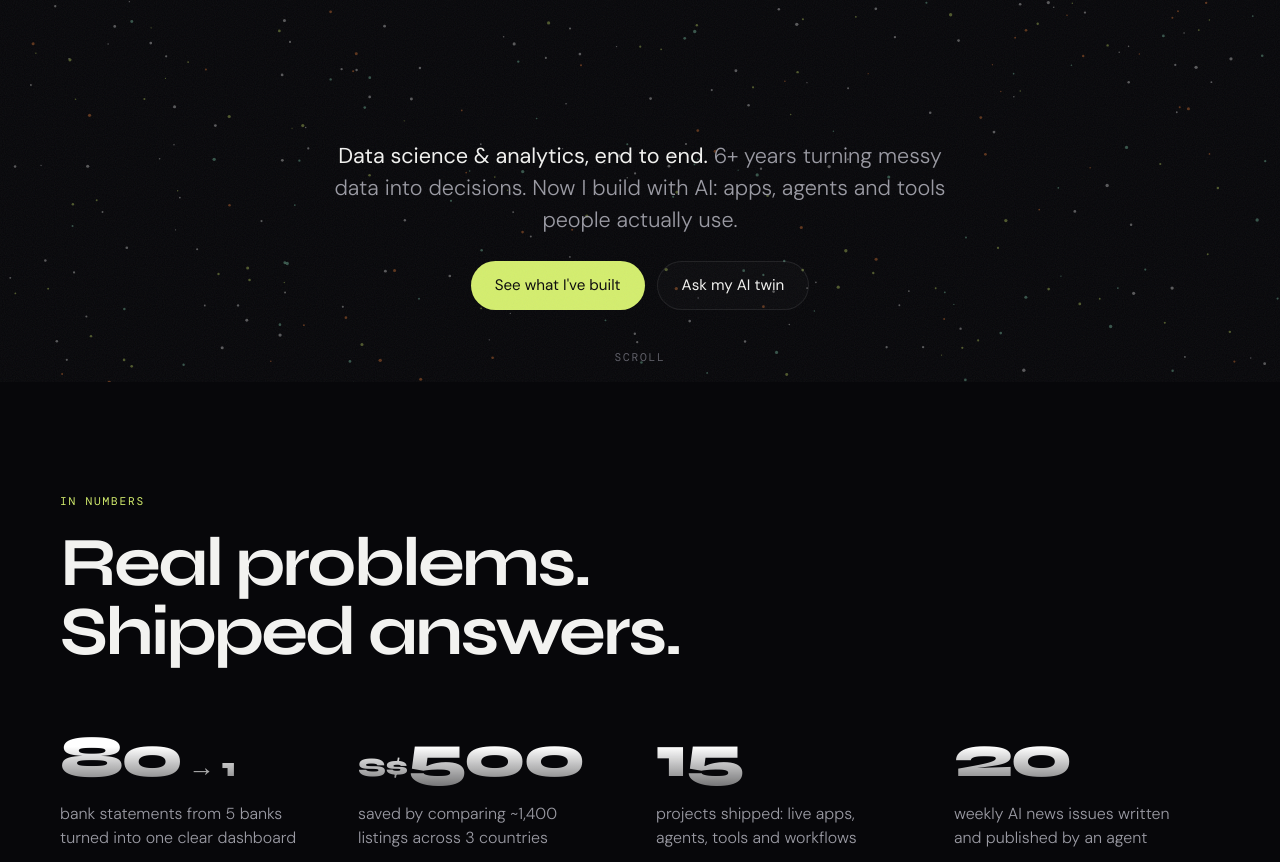
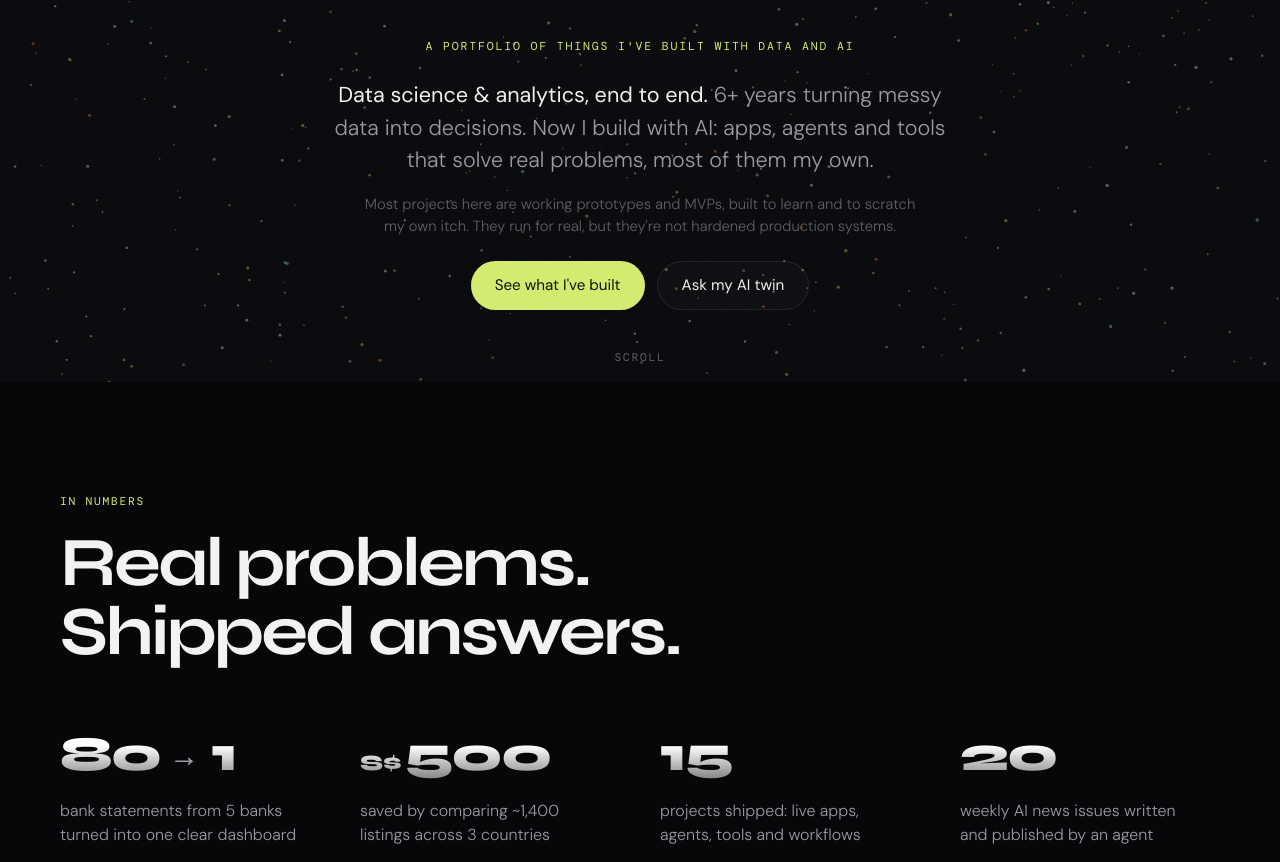
Before and after one commit to pinpingpong/portfolio_website, a plain HTML site: page prototype.html in a window 1280 px wide. Shown: the part 418-1280 px from the top of the page. Drawn offline with nearby package versions, Linux system fonts and the light colour scheme.

Commit message:
Prototype: say what the site is, prototype/MVP note, fix outcome numbers, mobile nav
Co-Authored-By: Claude Opus 5.5 <noreply@anthropic.com>

```diff
--- a/prototype.html
+++ b/prototype.html
@@ -65,6 +65,8 @@
     }
     .hero-copy p { font-size: clamp(1.05rem, 2vw, 1.35rem); color: var(--muted); max-width: 640px; line-height: 1.5; }
     .hero-copy p strong { color: var(--text); font-weight: 400; }
+    .hero-copy .site-what { color: var(--lime); font-size: 0.72rem; }
+    .hero-copy .site-note { font-size: 0.92rem; color: var(--dim); max-width: 560px; margin-top: -0.5rem; }
     .hero-cta { display: flex; gap: 0.75rem; flex-wrap: wrap; justify-content: center; }
     .pill {
       display: inline-flex; align-items: center; gap: 0.5rem;
@@ -93,14 +95,15 @@
 
     /* ── Outcomes ── */
     #outcomes { padding: 14vh 0 10vh; }
-    .outcomes { display: grid; grid-template-columns: repeat(4, minmax(0, 1fr)); gap: 2.5rem 2rem; margin-top: 4rem; }
+    .outcomes { display: grid; grid-template-columns: repeat(auto-fit, minmax(230px, 1fr)); gap: 3rem 2.5rem; margin-top: 4rem; }
     .num {
       font-family: 'Syne', sans-serif; font-weight: 800;
-      font-size: clamp(2.4rem, 4.6vw, 4.4rem); letter-spacing: -0.05em; line-height: 0.95; white-space: nowrap;
+      font-size: clamp(2.4rem, 3.8vw, 3.7rem); letter-spacing: -0.04em; line-height: 1; white-space: nowrap; padding-bottom: 0.08em;
       background: linear-gradient(180deg, #fff 30%, rgba(255,255,255,0.45));
       -webkit-background-clip: text; background-clip: text; color: transparent;
     }
-    .num small { font-size: 0.45em; letter-spacing: -0.02em; }
+    .num small.arrow { font-size: 0.6em; color: var(--muted); -webkit-text-fill-color: var(--muted); vertical-align: 0.15em; }
+    .num small { font-size: 0.45em; letter-spacing: 0; margin-right: 0.12em; }
     .cap { margin-top: 1rem; color: var(--muted); font-size: 1rem; line-height: 1.5; max-width: 15rem; }
     .cap a { color: var(--text); border-bottom: 1px solid var(--line); }
 
@@ -251,6 +254,7 @@
     @media (max-width: 860px) {
       nav { padding: 1rem; }
       .nav-links { gap: 1.1rem; font-size: 0.62rem; }
+      .hide-sm { display: none; }
       .wrap { padding: 0 1rem; }
       .outcomes { grid-template-columns: repeat(2, minmax(0, 1fr)); }
       .story-grid { grid-template-columns: minmax(0, 1fr); gap: 0; }
@@ -275,14 +279,16 @@
 <body>
   <nav>
     <a class="logo" href="#hero">LPX</a>
-    <div class="nav-links mono"><a href="#outcomes">Impact</a><a href="#stories">Stories</a><a href="#wall">All work</a><a href="/resume">Resume</a><a href="https://www.linkedin.com/in/pin-xiu-lim-376b1b115/" target="_blank">LinkedIn ↗</a></div>
+    <div class="nav-links mono"><a href="#outcomes" class="hide-sm">Impact</a><a href="#stories">Stories</a><a href="#wall">All work</a><a href="/resume">Resume</a><a href="https://www.linkedin.com/in/pin-xiu-lim-376b1b115/" target="_blank" class="hide-sm">LinkedIn ↗</a></div>
   </nav>
 
   <!-- ── HERO: data points that form my name ── -->
   <section id="hero">
     <canvas id="field" aria-label="Thousands of moving data points forming the name Pin Xiu"></canvas>
     <div class="hero-copy">
-      <p><strong>Data science &amp; analytics, end to end.</strong> 6+ years turning messy data into decisions. Now I build with AI: apps, agents and tools people actually use.</p>
+      <p class="site-what mono">A portfolio of things I've built with data and AI</p>
+      <p><strong>Data science &amp; analytics, end to end.</strong> 6+ years turning messy data into decisions. Now I build with AI: apps, agents and tools that solve real problems, most of them my own.</p>
+      <p class="site-note">Most projects here are working prototypes and MVPs, built to learn and to scratch my own itch. They run for real, but they're not hardened production systems.</p>
       <div class="hero-cta">
         <a class="pill pill-solid" href="#stories">See what I've built</a>
         <a class="pill pill-ghost" href="/">Ask my AI twin</a>
@@ -297,7 +303,7 @@
       <div class="kicker mono reveal">In numbers</div>
       <h2 class="h2 reveal">Real problems.<br>Shipped answers.</h2>
       <div class="outcomes">
-        <div class="reveal"><div class="num"><span data-to="80">0</span><small> → 1</small></div><div class="cap">bank statements from 5 banks turned into one clear dashboard</div></div>
+        <div class="reveal"><div class="num"><span data-to="80">0</span><small class="arrow"> → </small>1</div><div class="cap">bank statements from 5 banks turned into one clear dashboard</div></div>
         <div class="reveal"><div class="num"><small>S$</small><span data-to="500">0</span></div><div class="cap">saved by comparing ~1,400 listings across 3 countries</div></div>
         <div class="reveal"><div class="num"><span data-to="15">0</span></div><div class="cap">projects shipped: live apps, agents, tools and workflows</div></div>
         <div class="reveal"><div class="num"><span data-to="20">0</span></div><div class="cap">weekly AI news issues written and published by an agent</div></div>
@@ -347,7 +353,7 @@
           <div class="stage-tag mono">Personal Finance Pipeline</div>
           <div class="docs" id="docs"></div>
           <div class="chart" id="chart"></div>
-          <div class="dash"><img src="/media/finance-dashboard.webp" alt="The finance dashboard, shown with illustrative data"><span class="dash-note mono">Illustrative data</span></div>
+          <div class="dash"><img src="/media/finance-dashboard-charts.webp" alt="The interactive finance dashboard, shown with illustrative data"><span class="dash-note mono">Illustrative data</span></div>
         </div>
         <div class="steps">
           <div class="step" data-step="1"><div class="step-inner"><div class="n mono">01 · Gather</div><h3>80 PDFs, 5 banks</h3><p>Every statement I had, including scanned ones with no readable text.</p></div></div>
@@ -389,6 +395,7 @@
     <div class="wrap">
       <div class="kicker mono reveal">More work</div>
       <h2 class="h2 reveal">Apps, agents and tools</h2>
+      <p class="lede reveal" style="margin-top:1.25rem;color:var(--muted);max-width:620px;line-height:1.6">Prototypes and MVPs unless marked otherwise. Each page says what works, what broke and what I would do next.</p>
       <div class="mid">
         <a class="mcard reveal" href="/projects/content-analytics-agent">
           <div class="pic"><img src="/media/content-agent.webp" alt="Plain-English question in, SQL result and chart out" loading="lazy" decoding="async"></div>
```
Also changed, not shown: scripts/prototype_template.html (+14 -7 lines).
